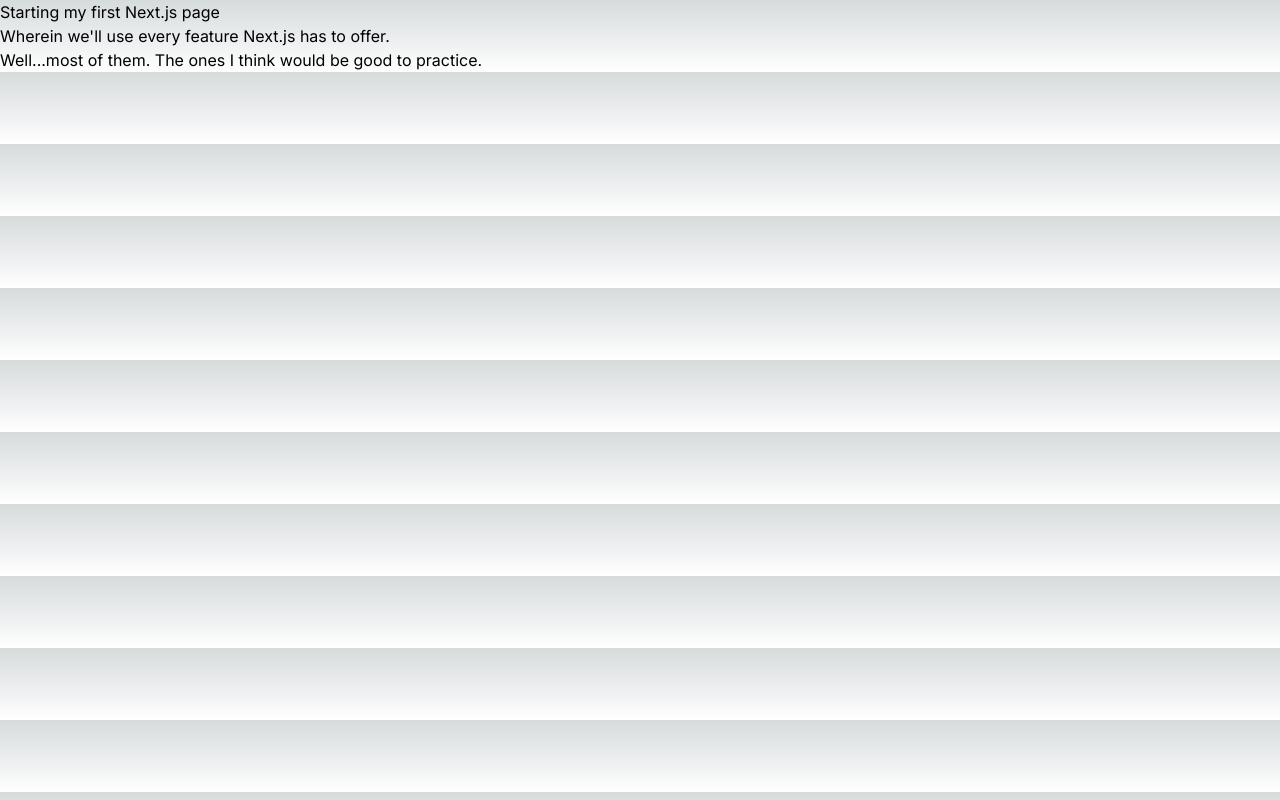
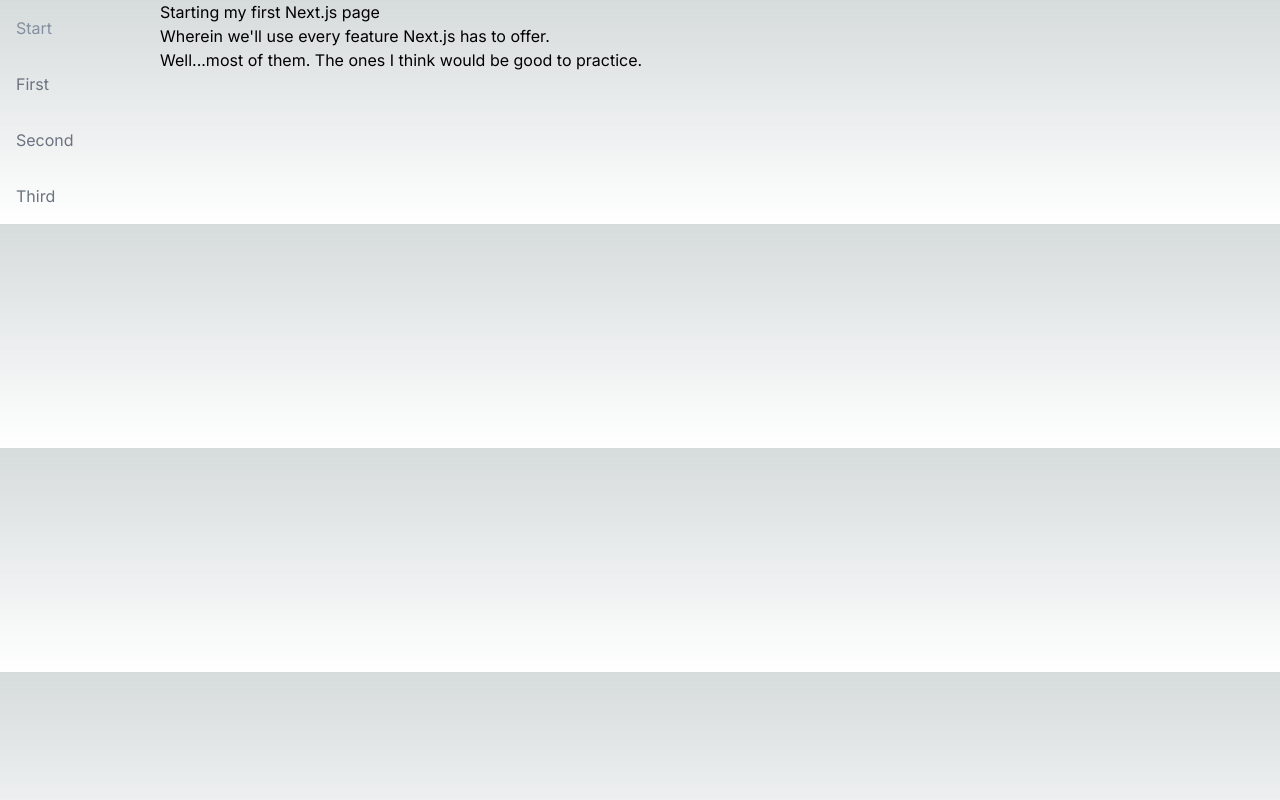
Before and after one commit to eslevy17/first-next-app, a Next.js app: page /start in a window 1280 px wide. Built offline with nearby package versions, Linux system fonts and the light colour scheme.

Commit message:
Create basic sidebar navigation layout

```diff
--- a/app/layout.tsx
+++ b/app/layout.tsx
@@ -1,5 +1,6 @@
 import './globals.css'
 import { Inter } from 'next/font/google'
+import {NavBar} from "@/app/layout/NavBar";
 
 const inter = Inter({ subsets: ['latin'] })
 
@@ -15,7 +16,14 @@
 }) {
   return (
     <html lang="en">
-      <body className={inter.className}>{children}</body>
+      <body className={inter.className}>
+        <div className={'grid grid-cols-8'}>
+            <NavBar />
+            <div className={'col-span-7'}>
+                {children}
+            </div>
+        </div>
+      </body>
     </html>
   )
 }
--- /dev/null
+++ b/app/layout/NavBar.tsx
@@ -0,0 +1,57 @@
+import Link from "next/link";
+
+const navBarCSS: string = `
+    flex-col
+    justify-center
+`;
+
+const navItemCSS: string = `
+    hover:brightness-125
+    first:rounded-t-2xl
+    last:rounded-b-2xl
+`;
+
+const navItemHrefCSS: string = `
+    text-gray-500
+    inline-block
+    p-4
+`;
+
+export function NavBar() {
+    type navItem = {
+        text: string
+        link: string
+        subItems?: navItem[]
+    }
+
+    const navItems: navItem[] = [
+        {
+            text: 'Start',
+            link: '/start'
+        },
+        {
+            text: 'First',
+            link: '/first'
+        },
+        {
+            text: 'Second',
+            link: '/second'
+        },
+        {
+            text: 'Third',
+            link: '/third'
+        }
+    ]
+
+    return (
+        <div className={navBarCSS}>
+            {navItems.map((navItem, idx) => (
+                <div key={idx + navItem.text} className={navItemCSS}>
+                    <Link href={navItem.link} className={navItemHrefCSS}>
+                        {navItem.text}
+                    </Link>
+                </div>
+            ))}
+        </div>
+    )
+}
```
Also changed, not shown: app/page.tsx (+115 -107 lines).
